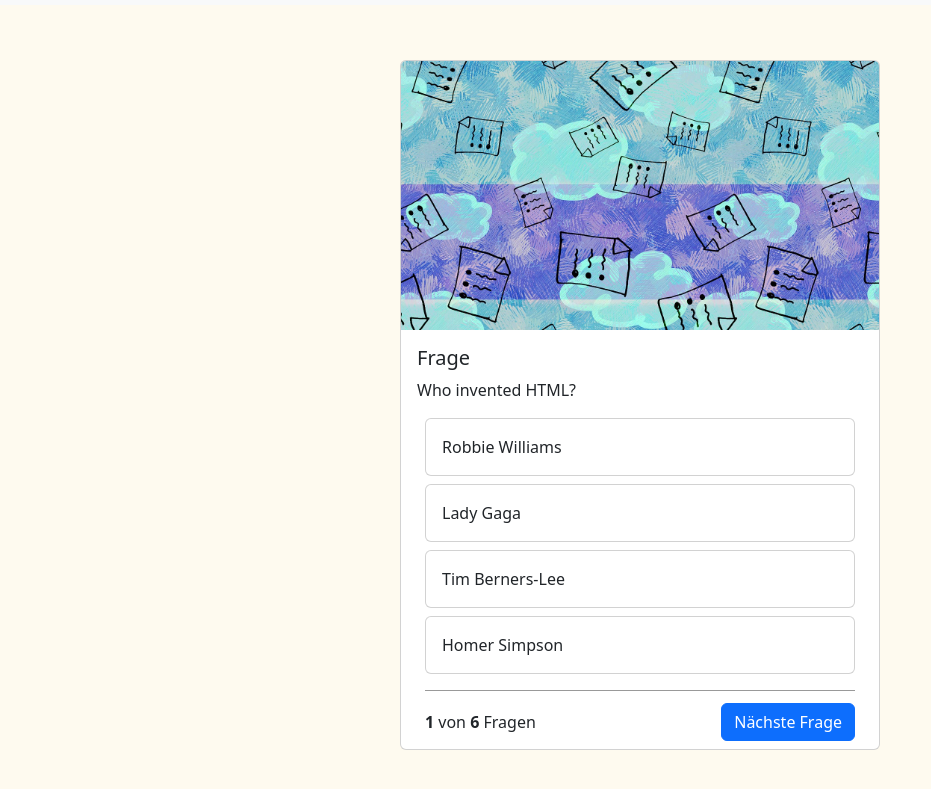
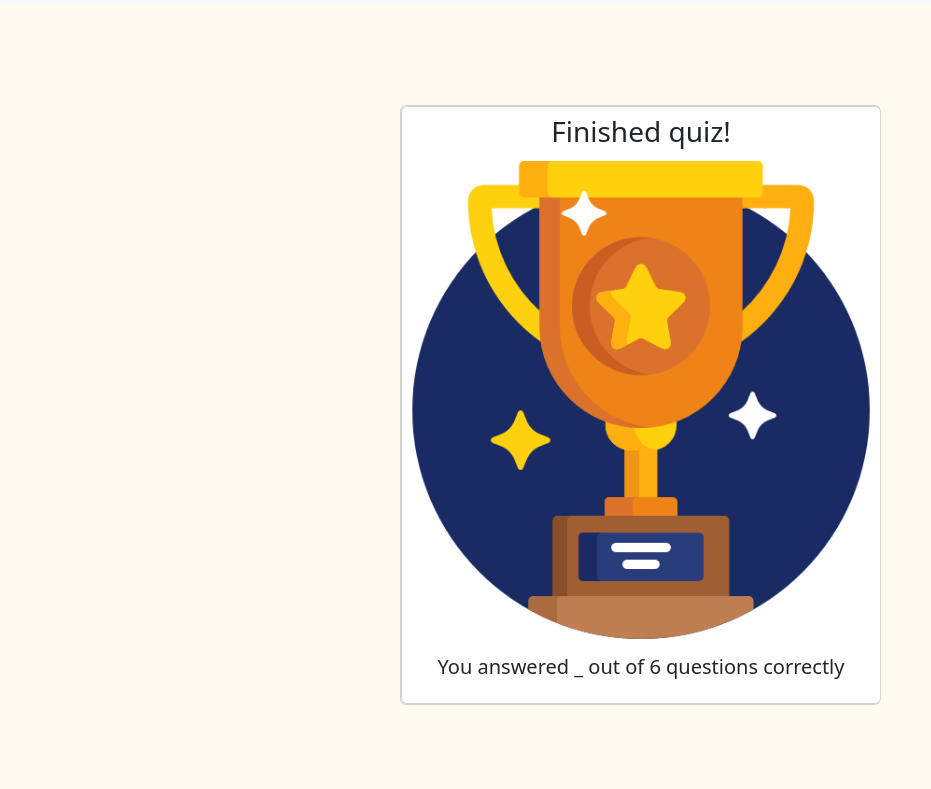
Before and after one commit to OliverHaerle/quizapp, a plain HTML site: page index.html in a window 1280 px wide. Shown: the part 51-840 px from the top of the page, without its empty margins (0-931 px from the left). Drawn offline with nearby package versions, Linux system fonts and the light colour scheme.

Commit message:
created HTML code

```diff
--- a/index.html
+++ b/index.html
@@ -28,44 +28,38 @@
     </nav>
 
     <div class="container">
-        <div class="card quiz-card">
-            <img src="img/img1.jpg" class="card-img-top" alt="...">
+        <div id="whole-card" class="card quiz-card">
+            <img src="img/img1.jpg" class="card-img-top">
             <div class="card-body">
-                <h5 class="card-title">Frage</h5>
+                <h5 class="card-title">Question</h5>
                 <p class="card-text" id="question-text"></p>
             </div>
+
+            <div class="card-body"></div>
 
 
             <!-- Answer-Cards -->
             <div class="card mb-2 ms-4 me-4 quiz-answer" onclick="answer('answer_1')">
-                <div id="answer_1" class="card-body">
-                    Antwort
-                </div>
+                <div id="answer_1" class="card-body"></div>
             </div>
 
             <div class="card mb-2 ms-4 me-4 quiz-answer" onclick="answer('answer_2')">
-                <div id="answer_2" class="card-body">
-                    Antwort
-                </div>
+                <div id="answer_2" class="card-body"></div>
             </div>
 
             <div class="card mb-2 ms-4 me-4 quiz-answer" onclick="answer('answer_3')">
-                <div id="answer_3" class="card-body">
-                    Antwort
-                </div>
+                <div id="answer_3" class="card-body"></div>
             </div>
 
             <div class="card mb-2 ms-4 me-4 quiz-answer" onclick="answer('answer_4')">
-                <div id="answer_4" class="card-body">
-                    Antwort
-                </div>
+                <div id="answer_4" class="card-body"></div>
             </div>
 
             <div class="question-footer mb-2 mt-2 ms-4 me-4">
                 <span>
-                    <b>1</b> von <b id="total-questions"></b> Fragen
+                    <b id="current-question"></b> of <b id="total-questions"></b> questions
                 </span>
-                <button class="btn btn-primary"> Nächste Frage </button>
+                <button onclick="nextQuestion()" disabled id="next-button" class="btn btn-primary"> next question </button>
             </div>
 
 
--- a/script.js
+++ b/script.js
@@ -49,30 +49,38 @@
     },
 ];
 
-let currentQuestion = 0;
+let currentQuestion = 6;
 
 function init() {
     document.getElementById('total-questions').innerHTML = questions.length;
-
     showQuestion();
 }
 
 function showQuestion() {
     let question = questions[currentQuestion];
 
+    if (currentQuestion >= questions.length) {
+        document.getElementById('whole-card').innerHTML = `
+        <div class="card quiz-card">
+        <h3 class="finished">Finished quiz!</h3>
+        <img src="img/trophy.png" class="trophy-image">
+        <div class="card-body">
+            <h5 class="card-title align-text"> You answered _ out of ${questions.length} questions correctly </h5>
+            `;
+    } else {
+        document.getElementById('current-question').innerHTML = currentQuestion + 1;
         document.getElementById('question-text').innerHTML = question['question'];
         document.getElementById('answer_1').innerHTML = question['answer_1'];
         document.getElementById('answer_2').innerHTML = question['answer_2'];
         document.getElementById('answer_3').innerHTML = question['answer_3'];
         document.getElementById('answer_4').innerHTML = question['answer_4'];
     }
+}
 
 function answer(selection) {
     let question = questions[currentQuestion];
     let selectedQuestionNumber = selection.slice(-1);
-
-
-    let idOfRightAnswer = question[`right_answer`];
+    let idOfRightAnswer = `answer_${question['right_answer']}`;
 
     if (selectedQuestionNumber == question['right_answer']) {
         document.getElementById(selection).parentNode.classList.add('bg-success');
@@ -80,4 +88,24 @@
         document.getElementById(selection).parentNode.classList.add('bg-danger');
         document.getElementById(idOfRightAnswer).parentNode.classList.add('bg-success');
     }
+
+    document.getElementById('next-button').disabled = false;
 }
+
+function nextQuestion() {
+    currentQuestion++;
+    document.getElementById('next-button').disabled = true;
+    resetAnswerButtons();
+    showQuestion();
+}
+
+function resetAnswerButtons() {
+    document.getElementById('answer_1').parentNode.classList.remove('bg-success');
+    document.getElementById('answer_1').parentNode.classList.remove('bg-danger');
+    document.getElementById('answer_2').parentNode.classList.remove('bg-success');
+    document.getElementById('answer_2').parentNode.classList.remove('bg-danger');
+    document.getElementById('answer_3').parentNode.classList.remove('bg-success');
+    document.getElementById('answer_3').parentNode.classList.remove('bg-danger');
+    document.getElementById('answer_4').parentNode.classList.remove('bg-success');
+    document.getElementById('answer_4').parentNode.classList.remove('bg-danger');
+}
--- a/style.css
+++ b/style.css
@@ -38,3 +38,17 @@
 .bg-danger{
     color: white !important;
 }
+
+.align-text {
+    text-align: center;
+}
+
+.trophy.image {
+    padding: 30px;
+}
+
+.finished {
+    text-align: center;
+    border: none;
+    margin: 8px 0 12px 0;
+}
```
Also changed, not shown: img/trophy.png (added). Lines whose indentation alone changed are shown as unchanged.
